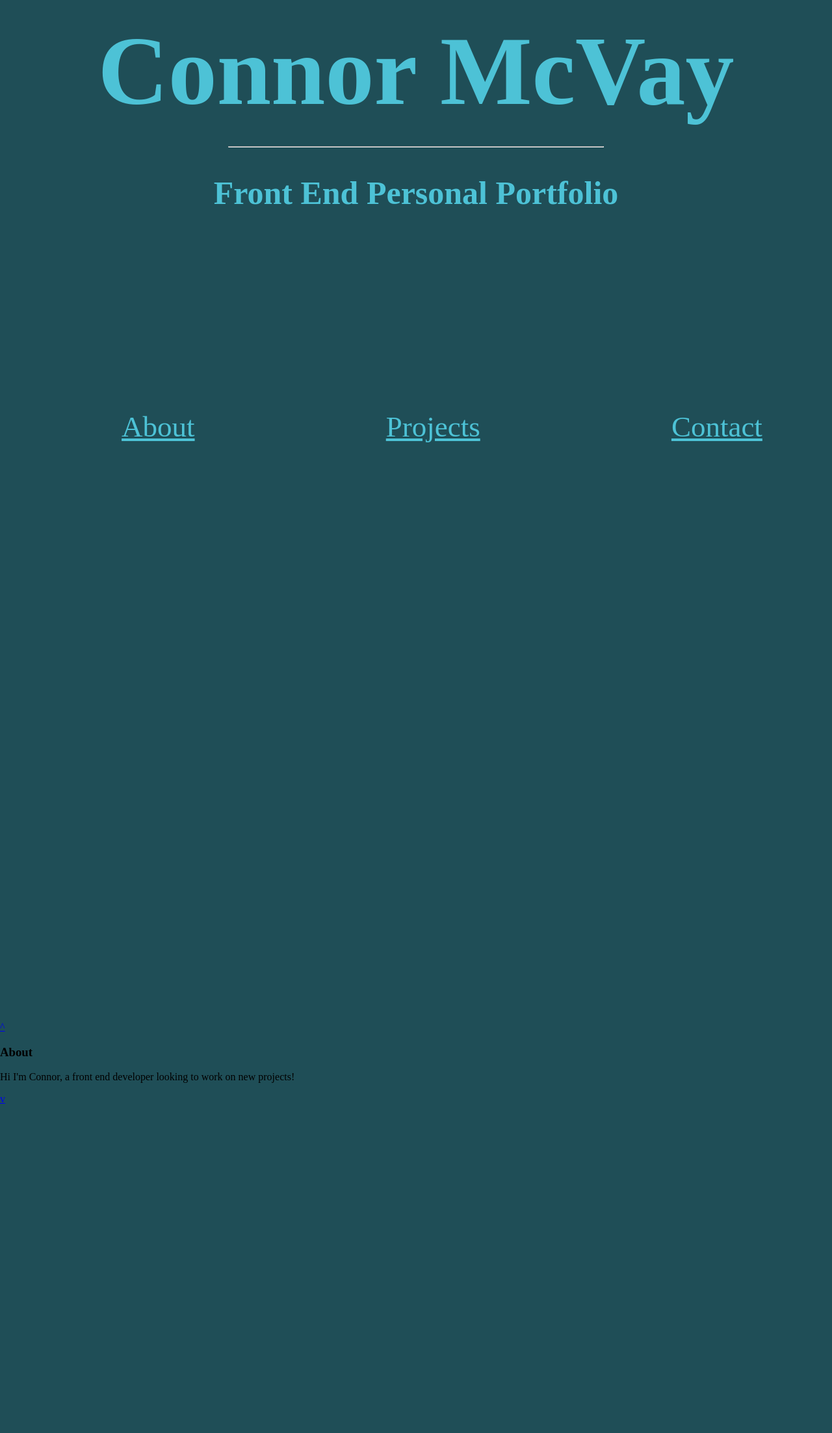
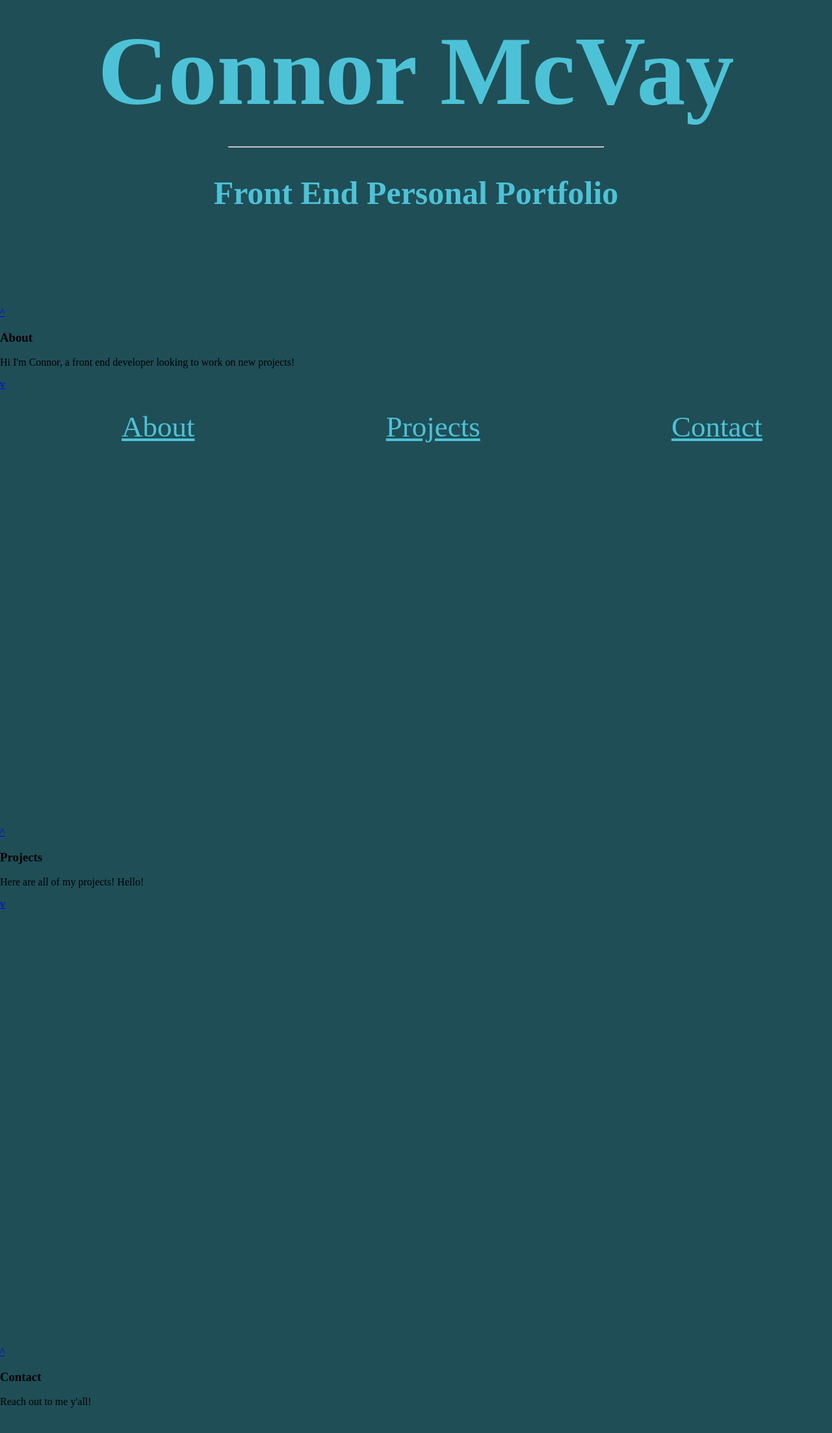
Before and after one commit to cMcVay/Personal-Portfolio, a plain HTML site: page index.html in a window 1280 px wide. Shown: the part 328-2534 px from the top of the page at 65% size. Drawn offline with Linux system fonts and the light colour scheme.

Commit message:
full heigh for each page

```diff
--- a/style.css
+++ b/style.css
@@ -38,9 +38,17 @@ html, body {
 }
 
 header {
-    height: 1900px;
+    height: 100vh;
 }
 
 #About {
-    height: 1900px;
+    height: 100vh;
 }
+
+#Projects {
+    height: 100vh;
+}
+
+#Contact {
+    height: 100vh;
+}
```
